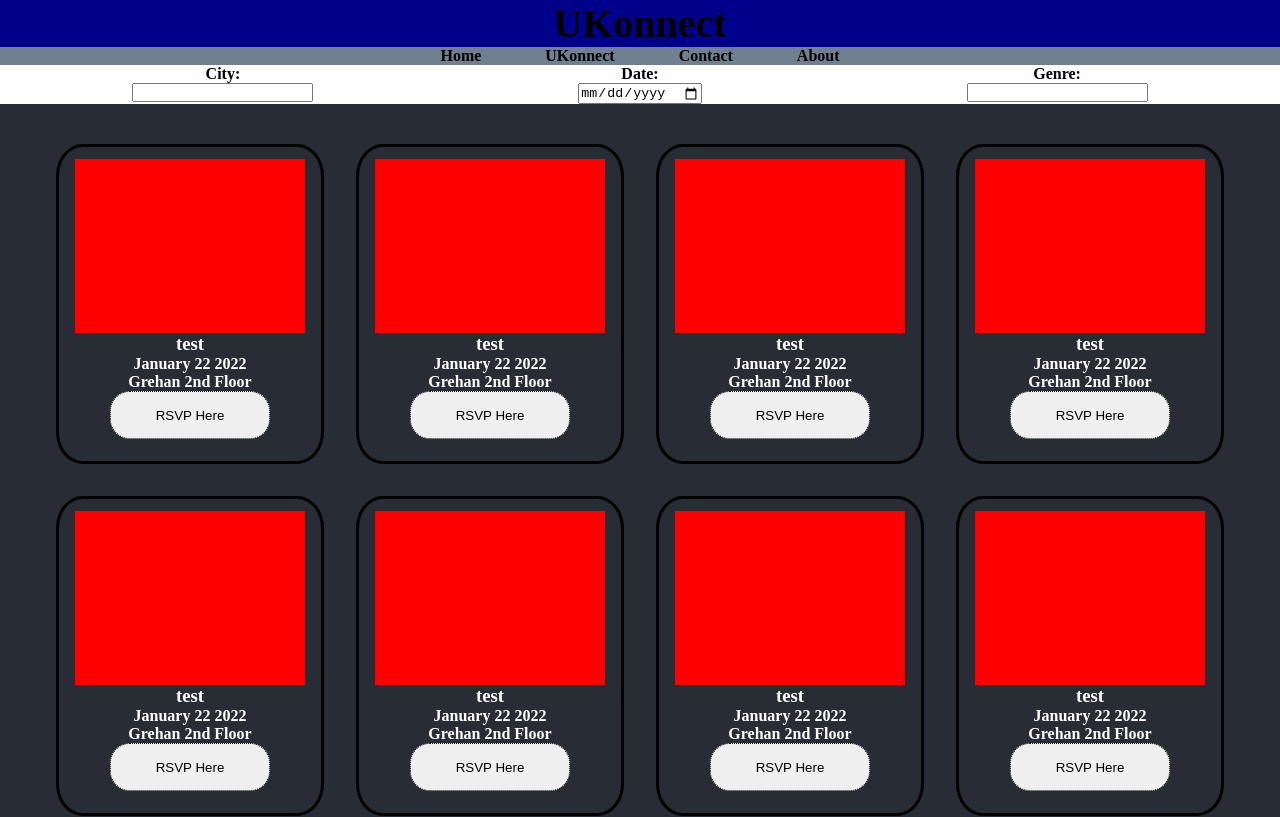
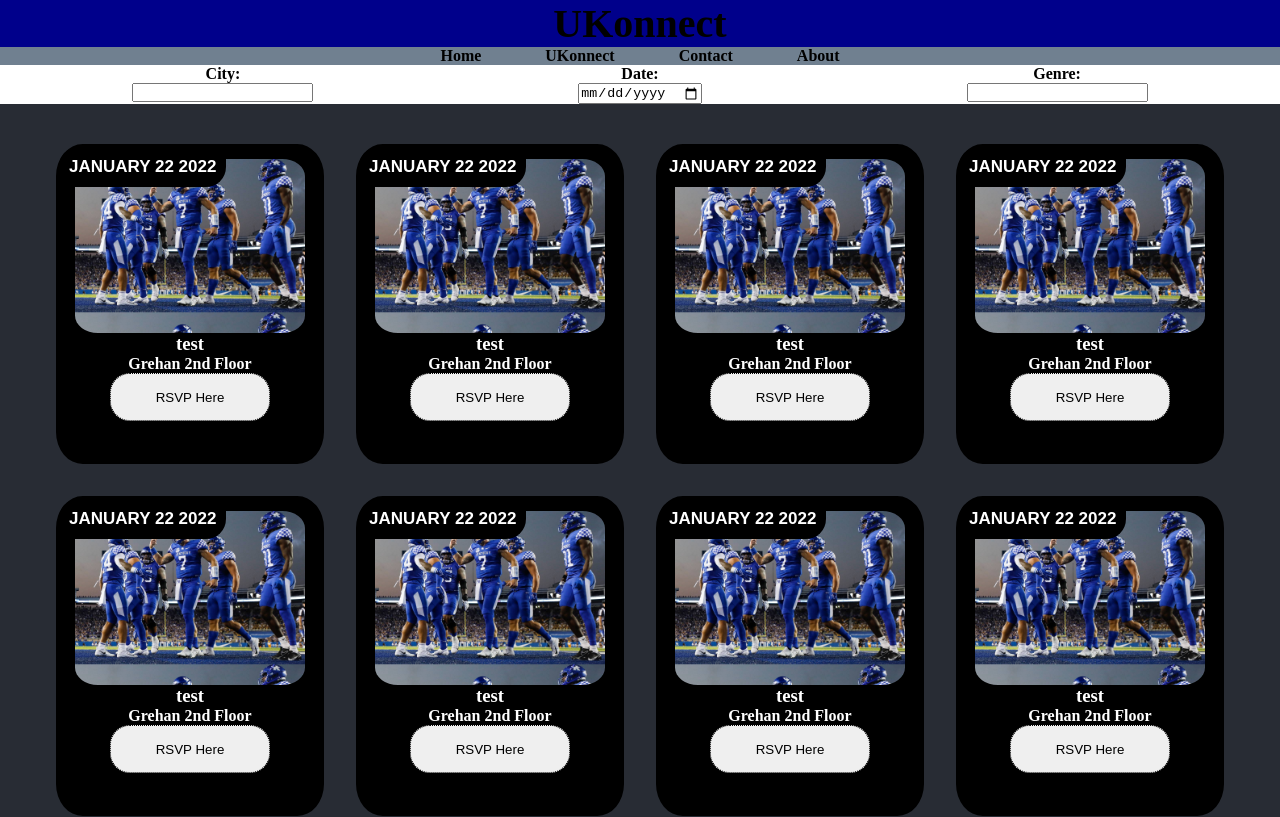
Before and after one commit to mrwhalen22/CatHacks2022, a React (Create React App) app in the folder cathacks2022/: page / in a window 1280 px wide. Shown: the top 817 px of the page. Built offline with nearby package versions, Linux system fonts and the light colour scheme.

Commit message:
Updated Event Cards

```diff
--- a/cathacks2022/src/EventCard.css
+++ b/cathacks2022/src/EventCard.css
@@ -3,18 +3,24 @@
     padding: 0.75rem 1rem;
     height : 20rem;
     border: 3px solid black;
+    background-color: rgb(0, 0, 0);
     border-radius: 10%;
     transition: all 1s ease;
+    position:relative;
 }
 
+
 .event-card:hover {
+    z-index: 20;
     transform: scale(1.3) translatey(2rem);
 }
 
 .event-image {
     width : 100%;
     height : 60%;
-    background-color: red;
+    border-radius: 10%;
+    background-image: url("./UKFootball.jpg");
+    background-size: 100%;
 }
 
 .event-name {
@@ -29,3 +35,30 @@
     border: 1px dotted black;
 
 }
+
+.event-date-container {
+    border-radius: 20px 0px;
+    background-color: rgb(0, 0, 0);
+    box-sizing: border-box !important;
+    text-align: center;
+    outline: none !important;
+    min-width: 100px;
+    min-height: 30px;
+    padding: 10px;
+    position: absolute;
+    left: 0;
+    top: 0;
+    z-index: 5;
+    display: flex;
+    *flex-direction: row-reverse;
+    justify-content: center;
+    align-items: stretch;
+    flex-shrink: 0;
+    align-self: stretch;
+}
+
+.event-date {
+    font-size: 17px;
+    font-family: Arial, Helvetica, sans-serif;
+    text-transform: uppercase;
+}
--- a/cathacks2022/src/EventCard.js
+++ b/cathacks2022/src/EventCard.js
@@ -7,7 +7,9 @@
         return <div className="event-card">
             <div className="event-image"></div>
             <h3 className="event-name">{this.props.name}</h3>
-            <h4 className="event-date">{this.props.date}</h4>
+            <div className="event-date-container">
+                <h4 className="event-date">{this.props.date}</h4>
+            </div>
             <h4 className="event-location">{this.props.location}</h4>
             <button className="event-button">RSVP Here</button>
 
```
Also changed, not shown: cathacks2022/src/UKFootball.jpg (added).
